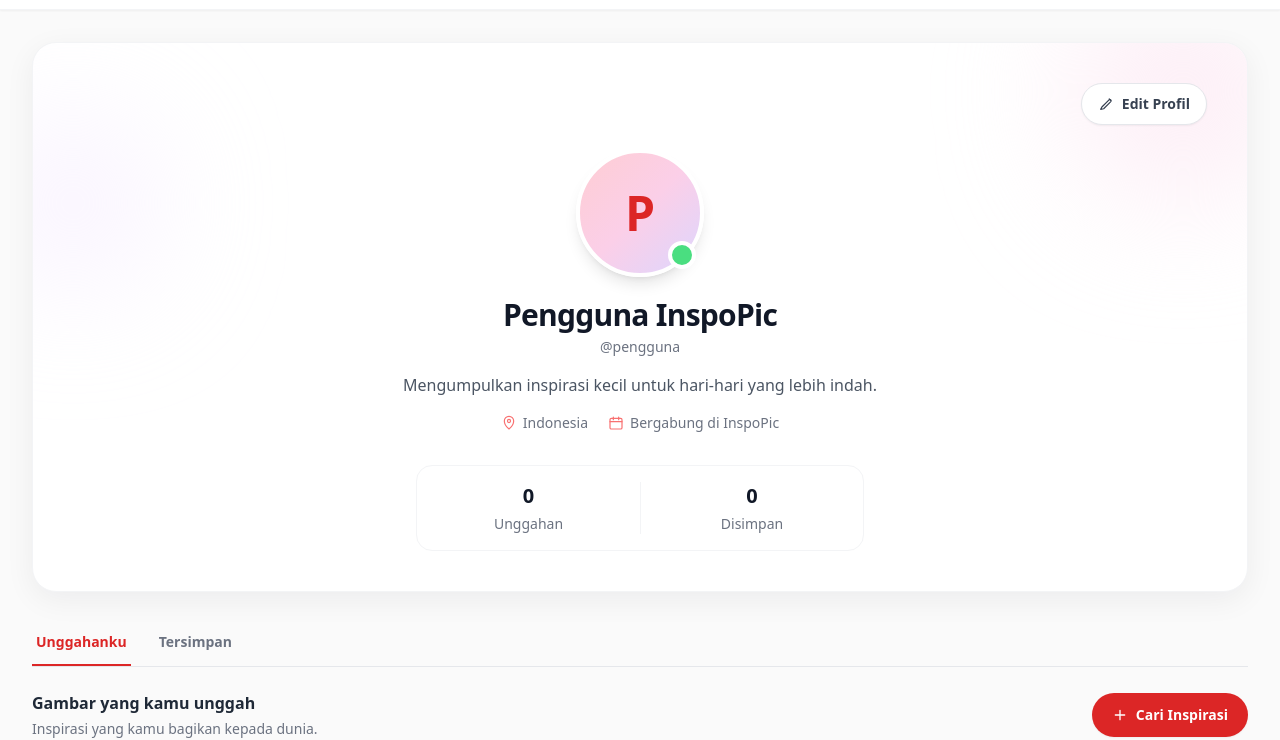
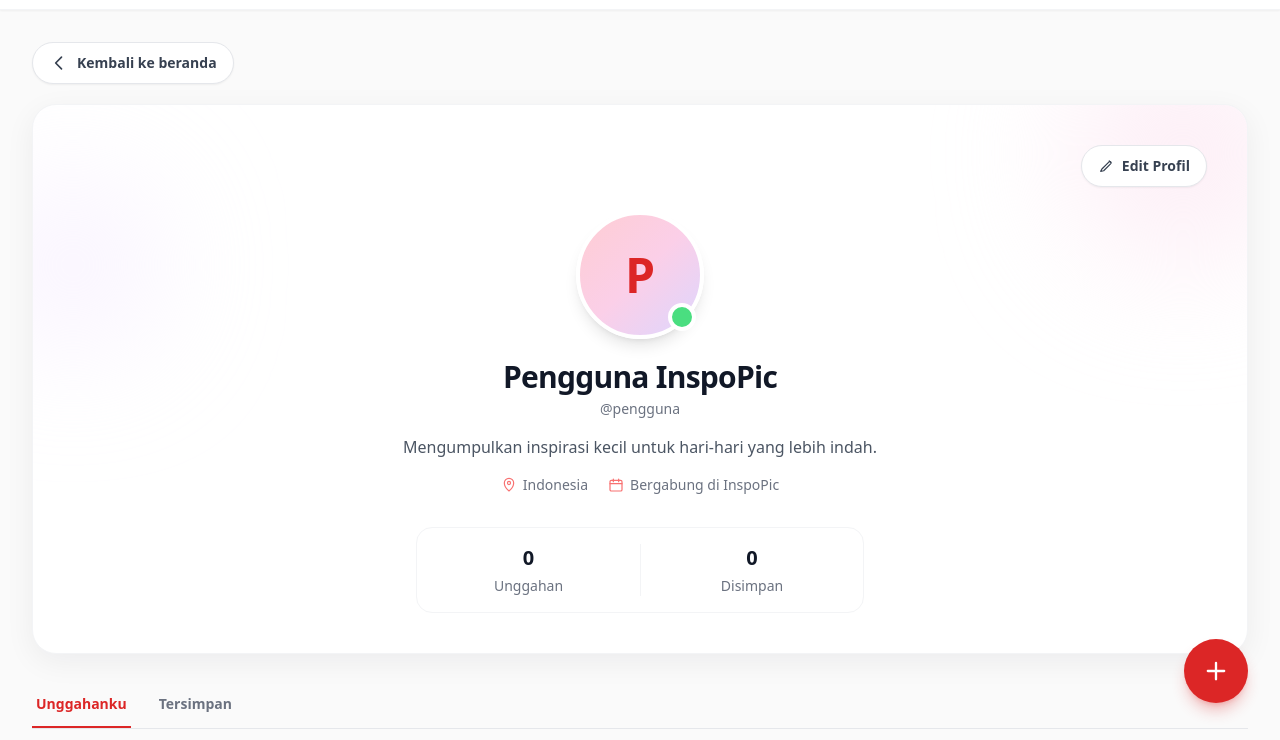
Before and after one commit to nyndaa/Tugas-Object-Storage, a website: page public/profile.html in a window 1280 px wide. Shown: the part 65-805 px from the top of the page. Drawn offline with nearby package versions, Linux system fonts and the light colour scheme; no server answers.

Commit message:
Menambahkan beberapa tombol seperti tombol upload yang user frienndli dan juga tombol

```diff
--- a/public/profile.html
+++ b/public/profile.html
@@ -106,6 +106,33 @@
     <div id="header-container"></div>
 
     <main class="mx-auto max-w-7xl px-4 py-8 sm:px-6 lg:px-8">
+
+    <!-- Navigasi kembali ke beranda -->
+    <div class="mb-5">
+        <a
+            href="/index.html"
+            class="group inline-flex items-center gap-2 rounded-full border border-gray-200 bg-white px-4 py-2.5 text-sm font-semibold text-gray-700 shadow-sm transition hover:border-red-200 hover:bg-red-50 hover:text-red-600 focus:outline-none focus:ring-2 focus:ring-red-200"
+            aria-label="Kembali ke beranda InspoPic"
+        >
+            <svg
+                xmlns="http://www.w3.org/2000/svg"
+                class="h-5 w-5 transition-transform group-hover:-translate-x-1"
+                fill="none"
+                viewBox="0 0 24 24"
+                stroke="currentColor"
+                stroke-width="2"
+                aria-hidden="true"
+            >
+                <path
+                    stroke-linecap="round"
+                    stroke-linejoin="round"
+                    d="M15 19l-7-7 7-7"
+                />
+            </svg>
+
+            Kembali ke beranda
+        </a>
+    </div>
 
         <!-- PROFIL PENGGUNA -->
         <section class="relative overflow-hidden rounded-3xl border border-gray-100 bg-white shadow-soft">
@@ -320,6 +347,32 @@
         </div>
     </div>
 
+
+    <!-- Floating Action Button: Upload gambar -->
+    <a
+        href="/index.html?upload=1"
+        class="fixed bottom-6 right-6 z-40 flex h-14 w-14 items-center justify-center rounded-full bg-red-600 text-white shadow-lg shadow-red-600/30 transition duration-200 hover:scale-105 hover:bg-red-700 hover:shadow-xl focus:outline-none focus:ring-4 focus:ring-red-200 sm:bottom-8 sm:right-8 sm:h-16 sm:w-16"
+        aria-label="Upload gambar baru"
+        title="Upload gambar baru"
+    >
+        <svg
+            xmlns="http://www.w3.org/2000/svg"
+            class="h-7 w-7"
+            fill="none"
+            viewBox="0 0 24 24"
+            stroke="currentColor"
+            stroke-width="2"
+            aria-hidden="true"
+        >
+            <path
+                stroke-linecap="round"
+                stroke-linejoin="round"
+                d="M12 5v14m-7-7h14"
+            />
+        </svg>
+    </a>
+
+
     <!-- FOOTER -->
     <div id="footer-container"></div>
 
```
Also changed, not shown: public/index.html (+31 -11 lines), public/js/index.js (+10 -3 lines).
